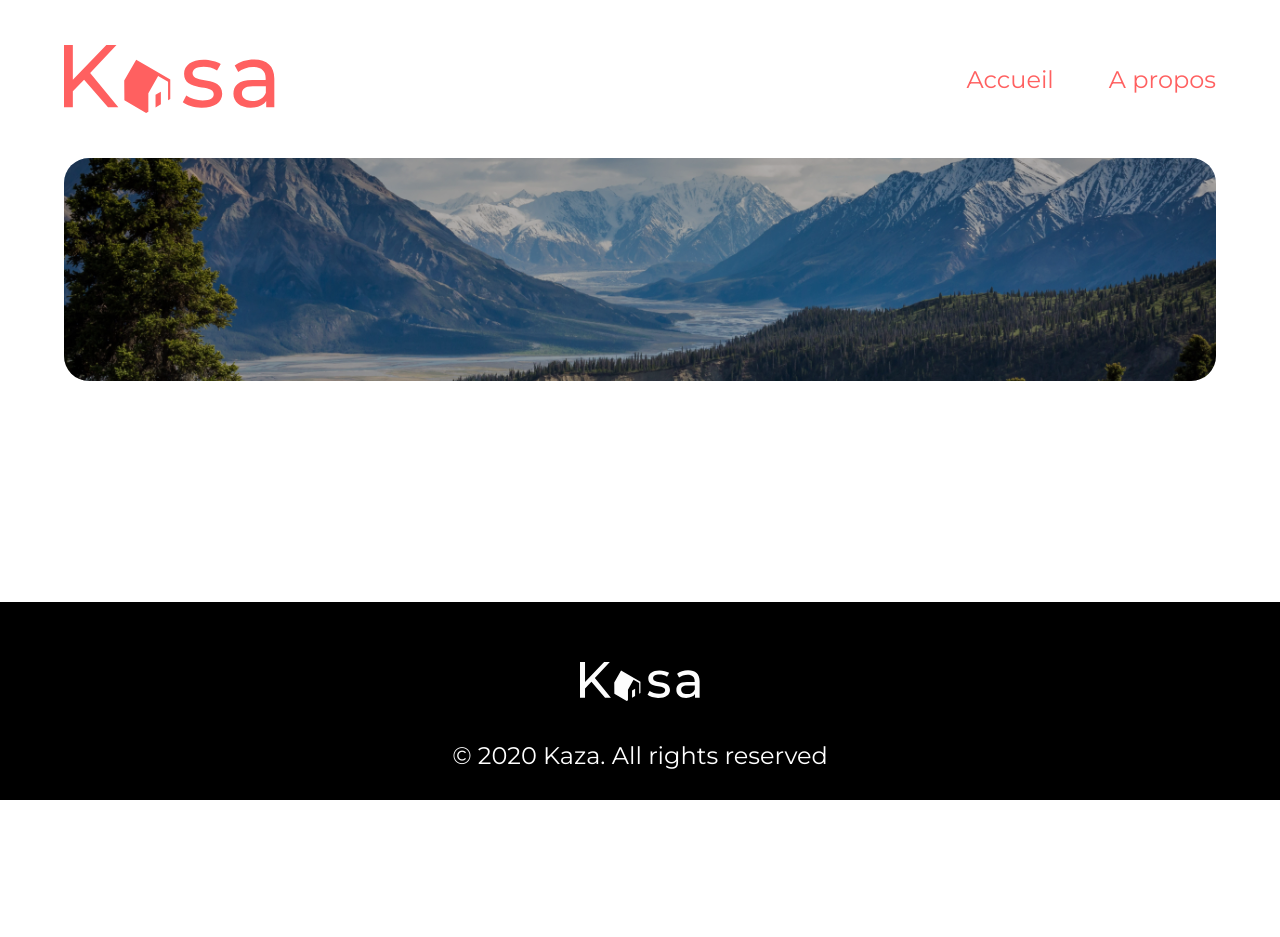
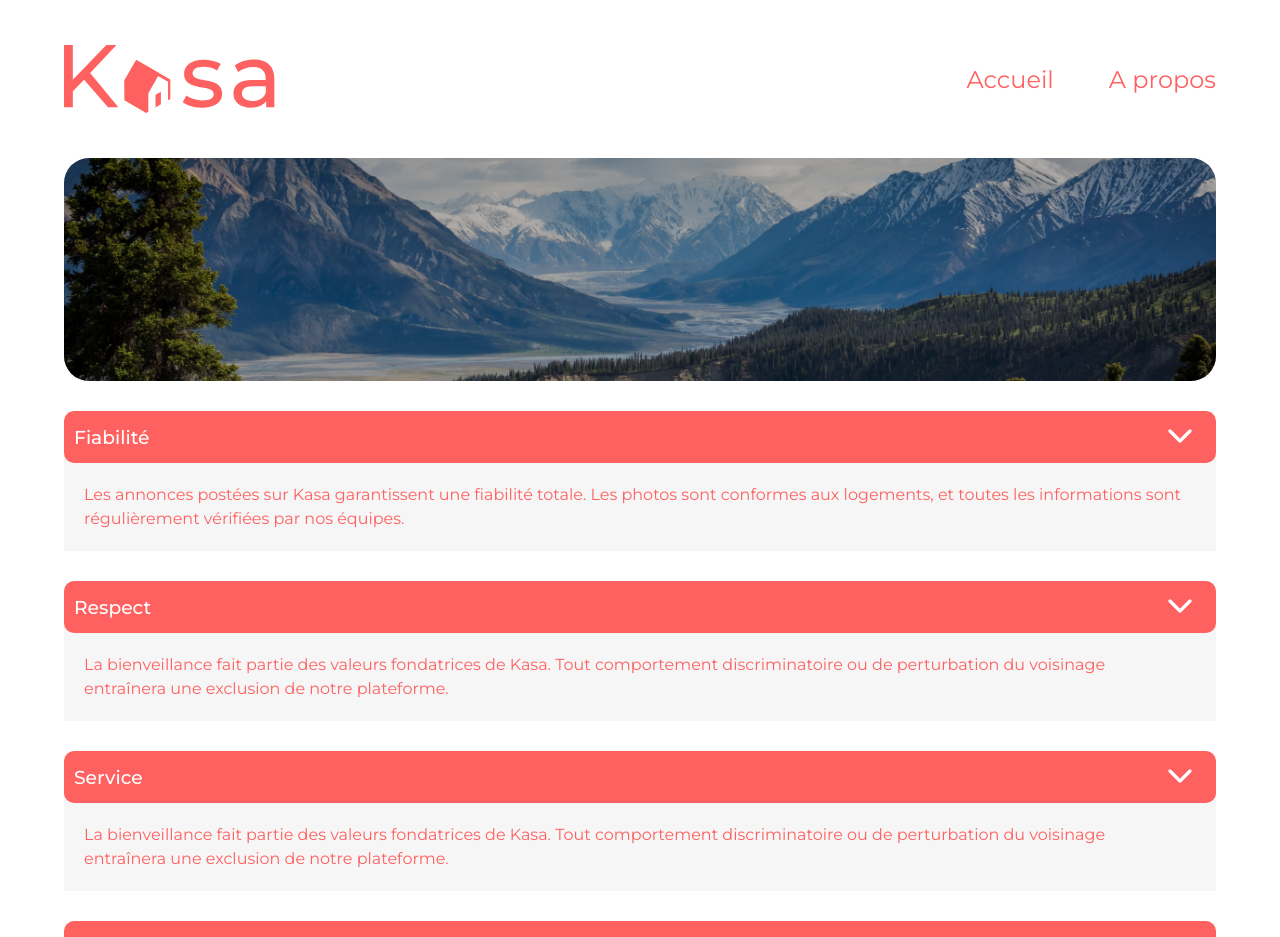
Before and after one commit to Nrirvadoth/P6, a React (Create React App) app: page /a-propos in a window 1280 px wide. Shown: the top 937 px of the page. Before the commit the page ends 800 px from the top, so only its background shows below. Built offline with nearby package versions, Linux system fonts and the light colour scheme.

Commit message:
Page a propos

```diff
--- a/src/pages/About/index.jsx
+++ b/src/pages/About/index.jsx
@@ -1,10 +1,15 @@
 import Banner from '../../components/Banner'
 import landscape2 from '../../assets/img/landscape2.jpg'
+import Collapse from '../../components/Collapse'
 
 function About() {
   return (
       <div>
         <Banner imageUrl={landscape2}/>
+        <Collapse title="Fiabilité" content="Les annonces postées sur Kasa garantissent une fiabilité totale. Les photos sont conformes aux logements, et toutes les informations sont régulièrement vérifiées  par nos équipes."/>
+        <Collapse title="Respect" content="La bienveillance fait partie des valeurs fondatrices de Kasa. Tout comportement discriminatoire ou de perturbation du voisinage entraînera une exclusion de notre plateforme."/>
+        <Collapse title="Service" content="La bienveillance fait partie des valeurs fondatrices de Kasa. Tout comportement discriminatoire ou de perturbation du voisinage entraînera une exclusion de notre plateforme."/>
+        <Collapse title="Sécurité" content="La sécurité est la priorité de Kasa. Aussi bien pour nos hôtes que pour les voyageurs, chaque logement correspond aux critères de sécurité établis par nos services. En laissant une note aussi bien à l'hôte qu'au locataire, cela permet à nos équipes de vérifier que les standards sont bien respectés. Nous organisons également des ateliers sur la sécurité domestique pour nos hôtes."/>
       </div>
   )
 }
```
